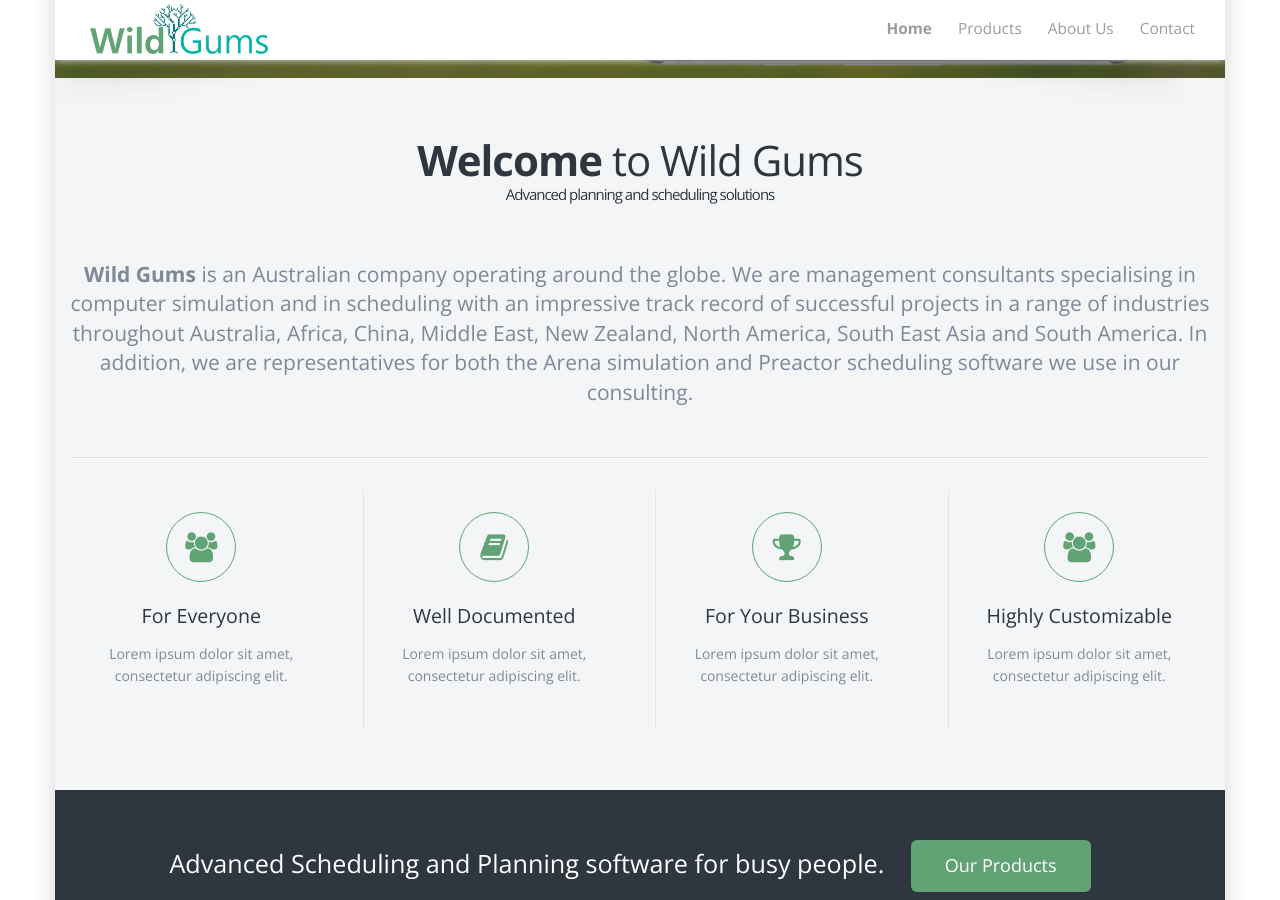
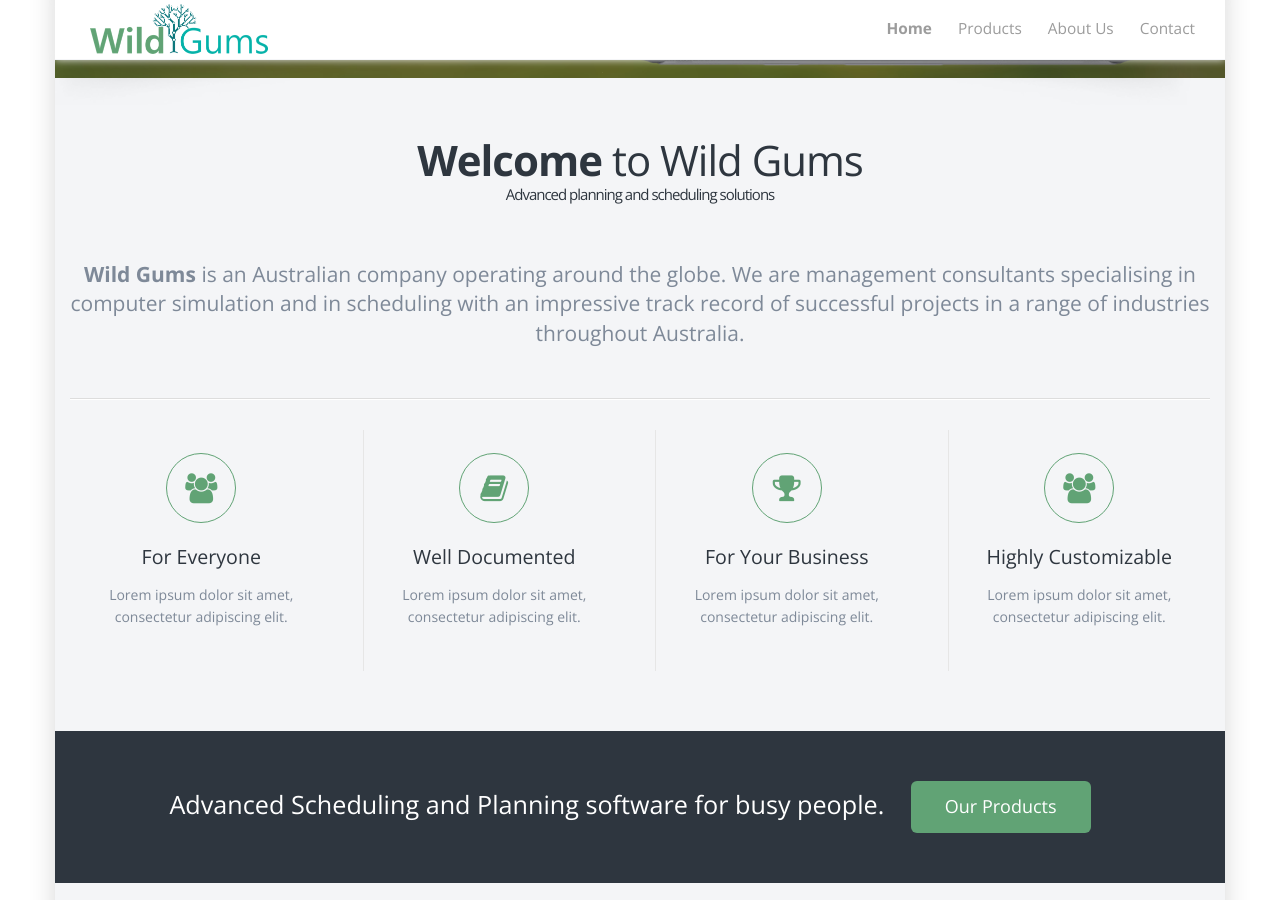
Before and after one commit to Orcomp/Old_Web.WildGums, a Jekyll site: the page built from index.html, in a window 1280 px wide and 900 px high, scrolled down 503 px. Built offline with Jekyll 4.4.1, drawn with Linux system fonts in a browser that asks for light colours.

Commit message:
Several Fixes

```diff
--- /dev/null
+++ b/CNAME
@@ -0,0 +1 @@
+www.WildGums.com
--- a/_config.yml
+++ b/_config.yml
@@ -3,7 +3,7 @@ title: Wild Gums
 email: contact@wildgums.com
 description: "WildGums Software"
 baseurl: ""
-url: "http://orcomp.github.io/Web.WildGums"
+url: "http://www.wildgums.com"
 include: [_colorpicker.js, _handlebars.js]
 
 # Build settings
--- a/index.html
+++ b/index.html
@@ -13,7 +13,7 @@ slide2-button-title: "Products"
 
 welcome-header: "<strong>Welcome</strong> to Wild Gums"
 welcome-subheader: "Advanced planning and scheduling solutions"
-welcome-content: "<strong>Wild Gums</strong> is an Australian company operating around the globe. We are management consultants specialising in computer simulation and in scheduling with an impressive track record of successful projects in a range of industries throughout Australia, Africa, China, Middle East, New Zealand, North America, South East Asia and South America. In addition, we are representatives for both the Arena simulation and Preactor scheduling software we use in our consulting."
+welcome-content: "<strong>Wild Gums</strong> is an Australian company operating around the globe. We are management consultants specialising in computer simulation and in scheduling with an impressive track record of successful projects in a range of industries throughout Australia."
 
 # Note: if you want to make a text bold, put it into <strong>Your text</strong> tag.
 
```
